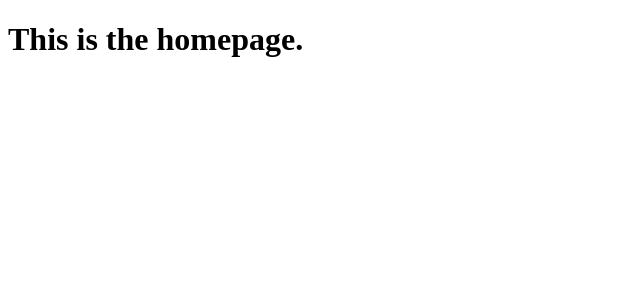
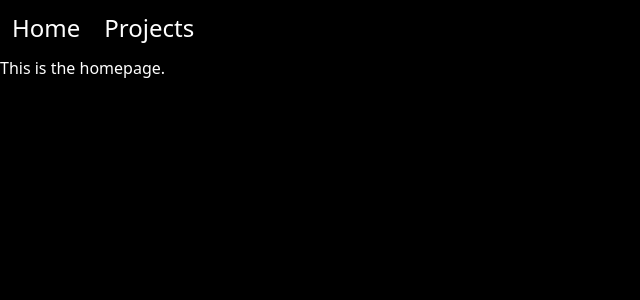
Before and after one commit to RaymoZou/personal-profile, a Next.js app: page / in a window 1280 px wide. Shown: the top 300 px of the page, without its empty margins (0-640 px from the left). Built offline with nearby package versions, Linux system fonts and the light colour scheme.

Commit message:
add tailwindcss

```diff
--- /dev/null
+++ b/app/globals.css
@@ -0,0 +1,3 @@
+@tailwind base;
+@tailwind components;
+@tailwind utilities;
--- a/app/layout.js
+++ b/app/layout.js
@@ -1,7 +1,17 @@
+import Nav from '../components/Nav';
+import './globals.css'
+
 export default function RootLayout({ children }) {
-    return (
-      <html lang="en">
-        <body>{children}</body>
-      </html>
-    )
-  }
+  return (
+    <html lang="en">
+      <body className="bg-black text-white">
+        <nav className="flex">
+          <Nav url="/">Home</Nav>
+          <Nav url="/projects">Projects</Nav>
+          {/* <Nav url="/blog">Blog</Nav> */}
+        </nav>
+        {children}
+      </body>
+    </html>
+  )
+}
--- a/app/page.js
+++ b/app/page.js
@@ -1,6 +1,6 @@
 
 export default function Homepage() {
-  return <h1>This is the homepage.</h1>
+  return <h1 className="text-white">This is the homepage.</h1>
 }
 
 export const metadata = {
--- /dev/null
+++ b/app/projects/project-b/page.js
@@ -0,0 +1,3 @@
+export default function Page() {
+    return <h1>This is Project-B.</h1>
+}
--- /dev/null
+++ b/components/Nav.jsx
@@ -0,0 +1,10 @@
+export default function Nav(props) {
+
+  const {url, children} = props;
+
+  return (
+    <a href={url} className="text-2xl m-3">
+      {children}
+    </a>
+  );
+}
--- a/package.json
+++ b/package.json
@@ -16,5 +16,10 @@
     "next": "^13.5.3",
     "react": "^18.2.0",
     "react-dom": "^18.2.0"
+  },
+  "devDependencies": {
+    "autoprefixer": "^10.4.16",
+    "postcss": "^8.4.30",
+    "tailwindcss": "^3.3.3"
   }
 }
--- /dev/null
+++ b/postcss.config.js
@@ -0,0 +1,6 @@
+module.exports = {
+  plugins: {
+    tailwindcss: {},
+    autoprefixer: {},
+  },
+}
--- /dev/null
+++ b/tailwind.config.js
@@ -0,0 +1,15 @@
+/** @type {import('tailwindcss').Config} */
+module.exports = {
+  content: [
+    './app/**/*.{js,ts,jsx,tsx,mdx}', // Note the addition of the `app` directory.
+    './pages/**/*.{js,ts,jsx,tsx,mdx}',
+    './components/**/*.{js,ts,jsx,tsx,mdx}',
+
+    // Or if using `src` directory:
+    './src/**/*.{js,ts,jsx,tsx,mdx}',
+  ],
+  theme: {
+    extend: {},
+  },
+  plugins: [],
+}
```
